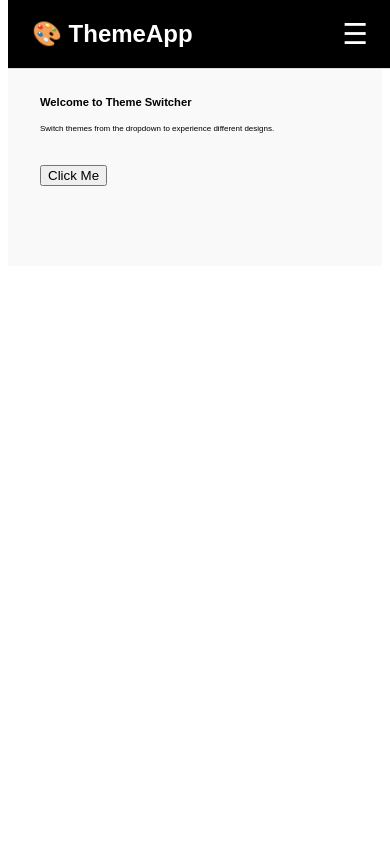
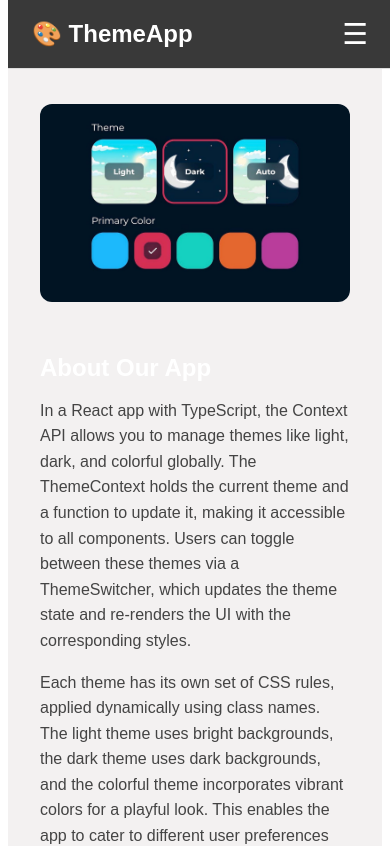
Before and after one commit to Ahishablessy/themeswitcher_hipster, a React (Vite) app: page /themeswitcher_hipster/about in a window 390 px wide. Shown: the top 846 px of the page. Built offline with nearby package versions, Linux system fonts and the light colour scheme.

Commit message:
contact and about page

```diff
--- a/index.html
+++ b/index.html
@@ -8,7 +8,7 @@
     <title>Vite + React + TS</title>
   </head>
   <body>
-    <div id="root" style="width: 100%;"></div>
+    <div id="root" ></div>
     <script type="module" src="/src/main.tsx"></script>
   </body>
 </html>
--- a/src/App.css
+++ b/src/App.css
@@ -1,4 +1,4 @@
-/* #root {
+  /* #root {
   max-width: 1280px;
   margin: 0 auto;
   padding: 2rem;
--- a/src/pages/about.tsx
+++ b/src/pages/about.tsx
@@ -1,29 +1,83 @@
-// src/pages/Home.tsx
+// // src/pages/About.tsx
+// import React from 'react';
+// import { useTheme } from '../context/themeContext';
+
+// import stylesTheme1 from '../styles/theme1.module.css';
+// import stylesTheme2 from '../styles/theme2.module.css';
+// import stylesTheme3 from '../styles/theme3.module.css';
+// import abouttheme from '../assets/abouttheme.jpg'
+
+// const About: React.FC = () => {
+//   const { theme } = useTheme();
+
+//   const themeStyles =
+//     theme === 'theme1' ? stylesTheme1 :
+//     theme === 'theme2' ? stylesTheme2 :
+//     stylesTheme3;
+
+//   return (
+//     <div className={themeStyles.aboutContainer}>
+//       <div className={themeStyles.imageSection}>
+//         <img
+//           src={abouttheme}
+//           alt="About Illustration"
+//           className={themeStyles.aboutImage}
+//         />
+//       </div>
+//       <div className={themeStyles.textSection}>
+//         <h2 className={themeStyles.title}>About Us</h2>
+//         <p className={themeStyles.description}>
+//           Welcome to our themed React app! This project demonstrates dynamic theme switching,
+//           clean UI architecture, and responsive design using React, TypeScript, and CSS Modules.
+//           You can toggle between minimalist, dark, and playful themes to explore different layouts.
+//         </p>
+//       </div>
+//     </div>
+//   );
+// };
+
+// export default About;
+
 import React from 'react';
 import { useTheme } from '../context/themeContext';
 
 import stylesTheme1 from '../styles/theme1.module.css';
 import stylesTheme2 from '../styles/theme2.module.css';
 import stylesTheme3 from '../styles/theme3.module.css';
+import abouttheme from '../assets/abouttheme.jpg'
 
 const About: React.FC = () => {
   const { theme } = useTheme();
 
-  const themeStyles = theme === 'theme1'
+  const themeStyles =
+    theme === 'theme1'
       ? stylesTheme1
       : theme === 'theme2'
       ? stylesTheme2
       : stylesTheme3;
 
   return (
-    <main className={themeStyles.home} >
-      <h1 className={themeStyles.title}>Welcome to Theme Switcher</h1>
-      <p className={themeStyles.description}>
-        Switch themes from the dropdown to experience different designs.
-      </p>
-      <button className={themeStyles.button}>Click Me</button>
-
-    </main>
+    <div className={themeStyles.aboutContainer}>
+      <div className={themeStyles.imageSection}>
+        <img
+          src={abouttheme}
+          alt="About"
+          className={themeStyles.aboutImage}
+        />
+      </div>
+      <div className={themeStyles.textSection}>
+        <h1 className={themeStyles.title}>About Our App</h1>
+        <p className={themeStyles.description}>
+        In a React app with TypeScript, the Context API allows you to manage themes like light, dark, and colorful globally. The ThemeContext holds the current theme and a function to update it, making it accessible to all components. Users can toggle between these themes via a ThemeSwitcher, which updates the theme state and re-renders the UI with the corresponding styles.
+        </p>
+        <p className={themeStyles.description}>
+       Each theme has its own set of CSS rules, applied dynamically using class names. The light theme uses bright backgrounds, the dark theme uses dark backgrounds, and the colorful theme incorporates vibrant colors for a playful look. This enables the app to cater to different user preferences and environments. The visual changes are immediate, providing a smooth and engaging experience.
+        </p>
+          <p className={themeStyles.description}>
+           To improve user experience, the selected theme can be saved in localStorage, so it persists across sessions. Using the Context API ensures the theme is easily accessible across the app, keeping the UI flexible and user-friendly. This setup enhances accessibility and makes the app feel more personalized for each user.
+          </p>
+      </div>
+    </div>
   );
 };
 
--- a/src/pages/contact.tsx
+++ b/src/pages/contact.tsx
@@ -1,30 +1,49 @@
-// src/pages/Home.tsx
 import React from 'react';
 import { useTheme } from '../context/themeContext';
 
 import stylesTheme1 from '../styles/theme1.module.css';
 import stylesTheme2 from '../styles/theme2.module.css';
 import stylesTheme3 from '../styles/theme3.module.css';
-import ProductList from '../components/productList';
 
 const Contact: React.FC = () => {
   const { theme } = useTheme();
 
-  const themeStyles = theme === 'theme1'
-      ? stylesTheme1
-      : theme === 'theme2'
-      ? stylesTheme2
-      : stylesTheme3;
+  const themeStyles =
+    theme === 'theme1' ? stylesTheme1 :
+    theme === 'theme2' ? stylesTheme2 :
+    stylesTheme3;
 
   return (
-    <main className={themeStyles.home} >
-      <h1 className={themeStyles.title}>Welcome to Theme Switcher</h1>
-      <p className={themeStyles.description}>
-        Switch themes from the dropdown to experience different designs.
-      </p>
-      <button className={themeStyles.button}>Click Me</button>
-     <ProductList />
-    </main>
+    <div className={themeStyles.contactContainer}>
+      {/* Left side - Address info */}
+      <div className={themeStyles.addressCard}>
+        <h2>📍 Our Office</h2>
+        <p>Hipster Pte. Ltd. </p>
+        <p># 01-04, 75 Ayer Rajah Crescent, 139953, Singapore</p>
+        <p>📞 +91 9876543210</p>
+        <p>✉️ contact@themeapp.com</p>
+        <p>🕒 Mon - Fri: 9am - 6pm</p>
+          <h2>📍Personal Info</h2>
+        <p>Ahisha Blessy R N(React Developer)</p>
+        <p>📞 +91 9489404059</p>
+        <p>✉️ ahisharn@gmail.com</p>
+        {/* <p>🕒 Mon - Fri: 9am - 6pm</p> */}
+      </div>
+
+
+
+
+      {/* Right side - Contact Form */}
+      <div className={themeStyles.contactFormWrapper}>
+        <h2>Contact Us</h2>
+        <form className={themeStyles.contactForm}>
+          <input type="text" placeholder="Your Name" className={themeStyles.input} />
+          <input type="email" placeholder="Your Email" className={themeStyles.input} />
+          <textarea placeholder="Your Message" className={themeStyles.textarea}></textarea>
+          <button type="submit" className={themeStyles.button}>Send Message</button>
+        </form>
+      </div>
+    </div>
   );
 };
 
--- a/src/styles/theme1.module.css
+++ b/src/styles/theme1.module.css
@@ -1,5 +1,5 @@
 .app {
-  background: #f9f9f9;
+  background: #f3f1f1;
   color: white;
   font-family: Arial, sans-serif;
 }
@@ -11,7 +11,7 @@
 
 /* src/styles/theme1.module.css */
 .header {
-  background: black;
+  background: rgb(57, 57, 57);
 
   border-bottom: 1px solid #ddd;
   position: fixed;
@@ -114,7 +114,7 @@
 /* src/styles/theme1.module.css */
 .home {
   padding: 5rem 2rem;
-  background: #f9f9f9;
+  background: #f3f1f1;
   font-family: sans-serif;
   color: black;
 }
@@ -163,3 +163,179 @@
     font-size: 1rem;
   margin-bottom: 2rem;
 }
+.aboutContainer {
+  display: flex;
+  flex-direction: row;
+  align-items: center;
+  justify-content: center;
+  flex-wrap: wrap;
+  padding: 6rem 2rem 2rem;
+  gap: 2rem;
+}
+
+.imageSection {
+  flex: 1;
+  min-width: 300px;
+  max-width: 45%;
+  order: 1;
+}
+
+.textSection {
+  flex: 2;
+  min-width: 300px;
+  max-width: 55%;
+  order: 2;
+}
+
+.aboutImage {
+  width: 100%;
+  height: auto;
+  border-radius: 12px;
+  object-fit: cover;
+}
+
+.title {
+  font-size: 2rem;
+  margin-bottom: 1rem;
+  font-family: sans-serif;
+}
+
+.description {
+  font-size: 1.1rem;
+  line-height: 1.6;
+  color: #444;
+  font-family: sans-serif;
+  margin-bottom: 1rem;
+}
+
+/* Mobile: image first, text below */
+@media (max-width: 768px) {
+  .aboutContainer {
+    flex-direction: column;
+  }
+
+  .imageSection {
+    order: 1;
+    max-width: 100%;
+  }
+
+  .textSection {
+    order: 2;
+    max-width: 100%;
+  }
+
+  .title {
+    font-size: 1.5rem;
+  }
+
+  .description {
+    font-size: 1rem;
+  }
+}
+.contactContainer {
+  display: flex;
+  flex-wrap: wrap;
+  justify-content: space-between;
+  align-items: flex-start;
+  gap: 2rem;
+  padding: 8rem 2rem 2rem;
+  max-width: 1200px;
+  margin: 0 auto;
+  box-sizing: border-box;
+}
+
+/* Address Info Card */
+.addressCard {
+  flex: 1 1 48%;
+  background-color: #f9f9f9;
+  padding: 2rem;
+  border-radius: 16px;
+  box-shadow: 0 4px 12px rgba(0, 0, 0, 0.1);
+  font-family: 'Segoe UI', sans-serif;
+  box-sizing: border-box;
+}
+
+.addressCard h2 {
+  font-size: 1.5rem;
+  margin-bottom: 1rem;
+  color: #333;
+}
+
+.addressCard p {
+  margin: 0.5rem 0;
+  font-size: 1rem;
+  color: #555;
+}
+
+/* Contact Form Area */
+.contactFormWrapper {
+  flex: 1 1 48%;
+  background-color: #fff;
+  padding: 2rem;
+  border-radius: 16px;
+  box-shadow: 0 4px 12px rgba(0, 0, 0, 0.1);
+  font-family: 'Segoe UI', sans-serif;
+  box-sizing: border-box;
+}
+
+.contactFormWrapper h2 {
+  font-size: 1.5rem;
+  margin-bottom: 1rem;
+  color: #333;
+}
+
+.contactForm {
+  display: flex;
+  flex-direction: column;
+  gap: 1rem;
+}
+
+.input,
+.textarea {
+  padding: 0.9rem 1.2rem;
+  font-size: 1rem;
+  border: 1px solid #ccc;
+  border-radius: 8px;
+  transition: border-color 0.3s;
+}
+
+.input:focus,
+.textarea:focus {
+  border-color: #007bff;
+  outline: none;
+}
+
+.textarea {
+  min-height: 100px;
+  resize: vertical;
+}
+
+/* Submit Button */
+.button {
+  padding: 0.9rem;
+  font-size: 1rem;
+  background-color: #007bff;
+  color: white;
+  border: none;
+  border-radius: 8px;
+  cursor: pointer;
+  transition: background-color 0.3s;
+}
+
+.button:hover {
+  background-color: #0056b3;
+}
+
+/* Mobile View */
+@media (max-width: 768px) {
+  .contactContainer {
+    flex-direction: column;
+    padding: 5rem 1.2rem 2rem;
+  }
+
+  .addressCard,
+  .contactFormWrapper {
+    flex: 1 1 100%;
+    width: 100%;
+  }
+}
```
Also changed, not shown: src/assets/abouttheme.jpg (added).
